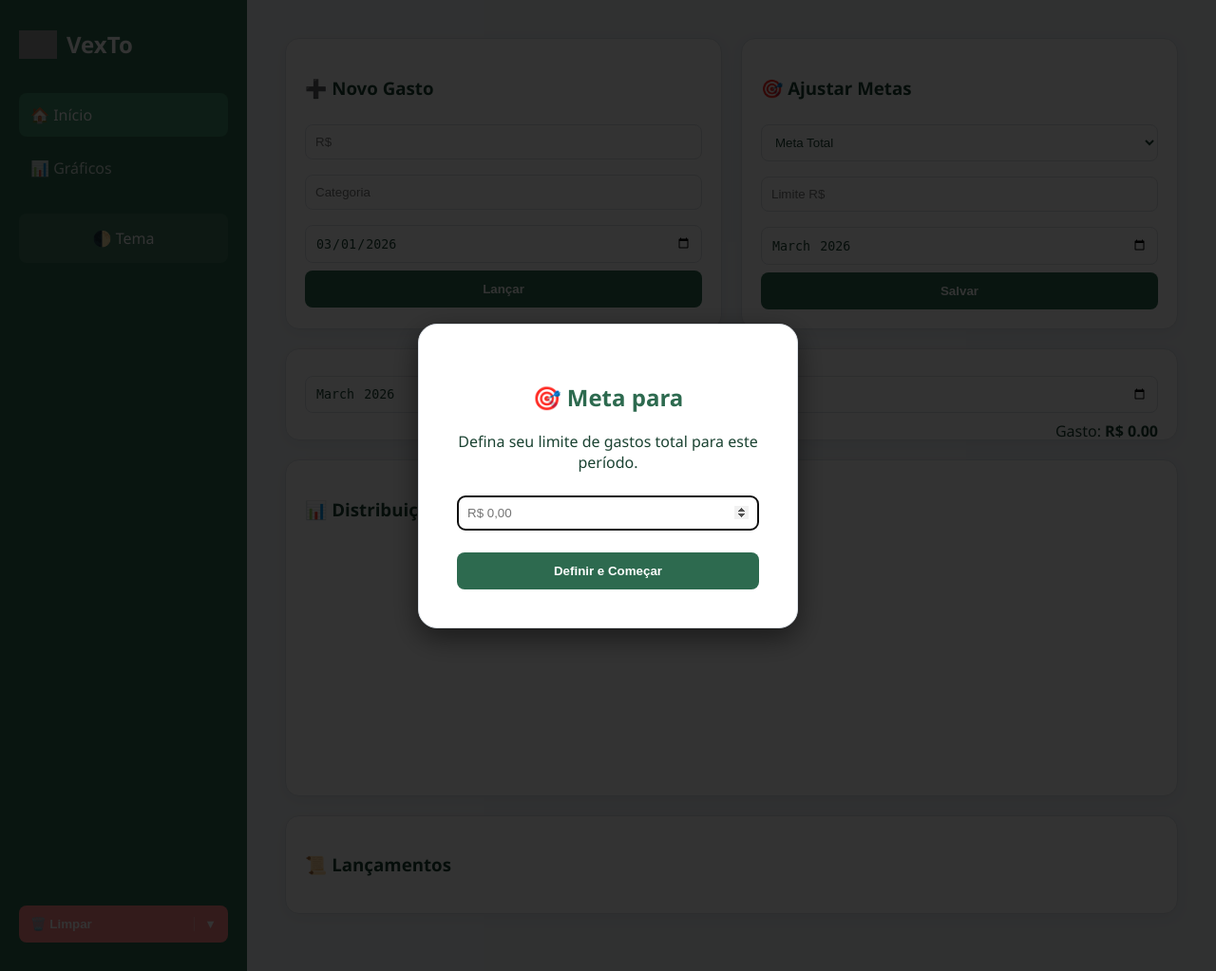
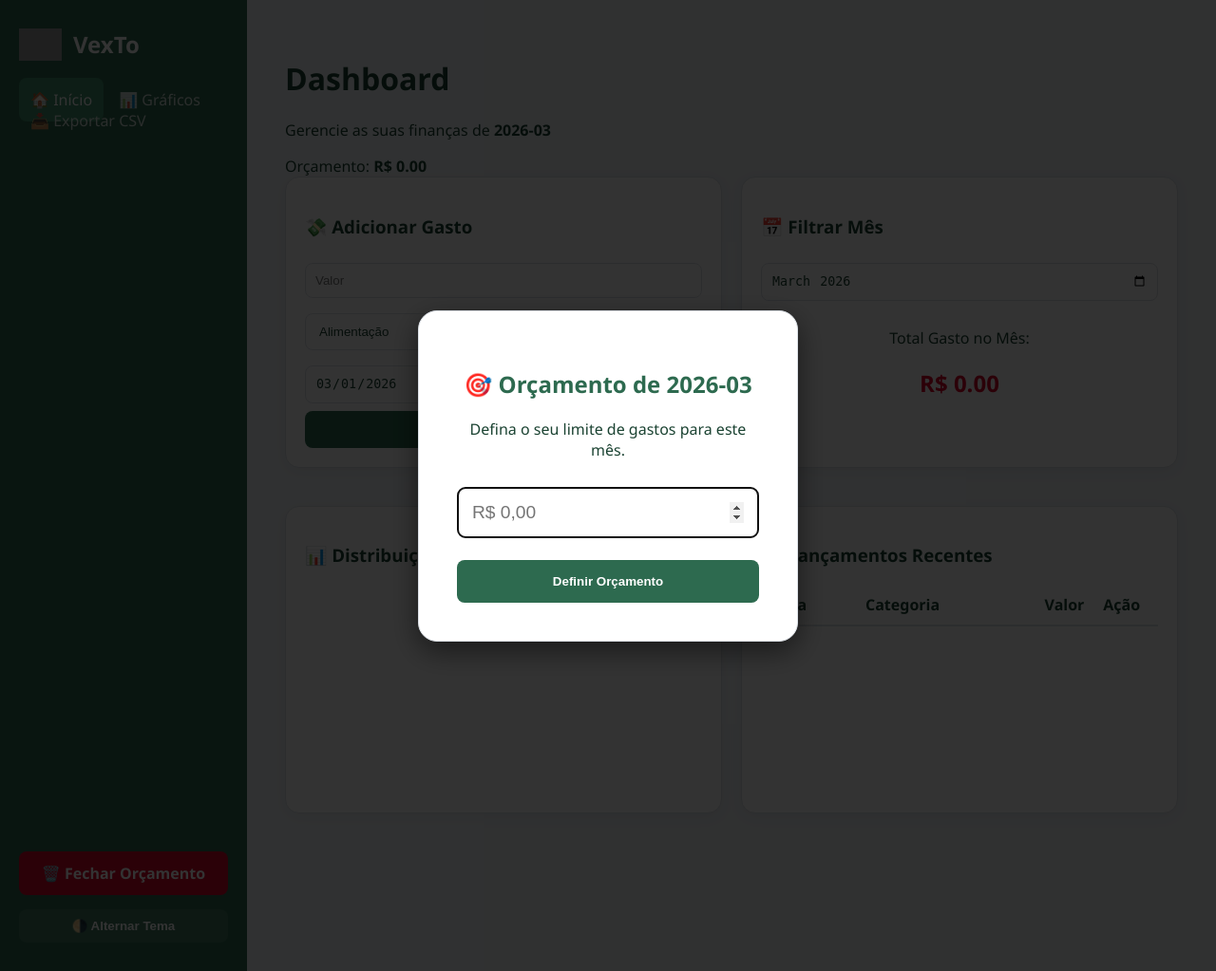
Before and after one commit to Gabgx72/VexTo, a Flask app: page / in a window 1280 px wide. Shown: the whole page at 95% size. Run offline with Flask 3, Linux system fonts and the light colour scheme; data that the repository does not hold is empty; grey boxes are pictures that could not be loaded.

Commit message:
Update index.html

```diff
--- a/templates/index.html
+++ b/templates/index.html
@@ -4,9 +4,7 @@
     <meta charset="UTF-8">
     <meta name="viewport" content="width=device-width, initial-scale=1.0">
     <title>Vexto - Dashboard</title>
-
     <link rel="shortcut icon" href="{{ url_for('static', filename='Vexto_Logo.png') }}" type="image/png">
-
     <link rel="stylesheet" href="{{ url_for('static', filename='Style.css') }}">
     <script src="https://cdn.jsdelivr.net/npm/chart.js"></script>
 </head>
@@ -22,97 +20,106 @@
     {% if not meta_atual_existe %}
     <div id="modal-boas-vindas" class="modal-overlay">
         <div class="card modal-content">
-            <h2 style="color: var(--primary);">🎯 Meta para {{ mes_atual }}</h2>
-            <p>Defina seu limite de gastos total para este período.</p>
-            <form action="/definir_meta" method="POST">
+            <h2 style="color: var(--primary); text-align: center;">🎯 Orçamento de {{ mes_selecionado }}</h2>
+            <p style="text-align: center;">Defina o seu limite de gastos para este mês.</p>
+            <form action="/definir_meta" method="POST" style="margin-top: 20px;">
                 <input type="hidden" name="categoria" value="Global">
-                <input type="hidden" name="mes" value="{{ mes_atual }}">
-                <input type="number" step="0.01" name="valor_limite" placeholder="R$ 0,00" required autofocus>
-                <button type="submit" style="margin-top: 15px;">Definir e Começar</button>
+                <input type="hidden" name="mes" value="{{ mes_selecionado }}">
+                <input type="number" step="0.01" name="valor" placeholder="R$ 0,00" required autofocus
+                       style="width: 100%; padding: 15px; border-radius: 8px; border: 1px solid #ddd; font-size: 1.2rem;">
+                <button type="submit" class="btn-confirmar" style="width: 100%; margin-top: 15px; padding: 15px;">Definir Orçamento</button>
             </form>
         </div>
     </div>
     {% endif %}
 
     <aside class="sidebar">
-        <div class="logo-sidebar" style="display: flex; align-items: center; gap: 10px; margin-bottom: 30px;">
-            <img src="{{ url_for('static', filename='Vexto_Logo.png') }}" alt="Vexto" width="40">
-            <h2 style="color: white; margin: 0; font-family: 'Segoe UI', bold;">VexTo</h2>
+        <div class="logo-sidebar" style="display: flex; align-items: center; gap: 12px; margin-bottom: 30px;">
+            <img src="{{ url_for('static', filename='Vexto_Logo.png') }}" alt="Vexto" width="45">
+            <h2 style="color: white; margin: 0; font-size: 1.5rem;">VexTo</h2>
         </div>
-
+        <nav>
             <a href="/" class="active">🏠 Início</a>
             <a href="/graficos">📊 Gráficos</a>
+            <a href="/exportar_csv?mes={{ mes_selecionado }}">📥 Exportar CSV</a>
+        </nav>
 
-        <div id="theme-toggle" class="theme-switch" style="cursor:pointer; margin-top: 20px;">🌓 Tema</div>
-
-        <div class="dropdown-limpeza" style="margin-top: auto;">
-            <button class="btn-limpar-principal" id="btnLimparMaster">
-                <span>🗑️ Limpar</span> <span class="alça-seta">▼</span>
-            </button>
-            <div class="menu-limpeza" id="menuLimpeza">
-                <a href="/limpar_mes?mes={{ mes_selecionado }}">🗓️ Limpar Mês</a>
-                <a href="/limpar_tudo" onclick="return confirm('Apagar todo o histórico?')">⚠️ Resetar Tudo</a>
-            </div>
+        <div style="margin-top: auto;">
+            <a href="/limpar_mes?mes={{ mes_selecionado }}"
+               onclick="return confirm('ATENÇÃO: Isso apagará todos os gastos e a meta deste mês. Continuar?')"
+               style="background: #d90429; color: white; padding: 12px; text-decoration: none; border-radius: 8px; display: block; text-align: center; font-weight: bold;">
+               🗑️ Fechar Orçamento
+            </a>
+            <button id="theme-toggle" style="width: 100%; margin-top: 10px; padding: 10px; background: rgba(255,255,255,0.1); border: none; color: white; border-radius: 8px; cursor: pointer;">🌗 Alternar Tema</button>
         </div>
     </aside>
 
     <main class="main-content">
-        <div class="container">
-            <div id="container-alertas">
-                {% if mensagem_sucesso %}<div class="alerta sucesso fade-out">{{ mensagem_sucesso }}</div>{% endif %}
-                {% if meta_global > 0 and total > meta_global %}
-                    <div class="pop-up-perigo fade-out">🚨 Meta global ultrapassada!</div>
-                {% endif %}
+        <header class="header">
+            <div class="title-area">
+                <h1>Dashboard</h1>
+                <p>Gerencie as suas finanças de <strong>{{ mes_selecionado }}</strong></p>
             </div>
+            <div class="card-meta-status">
+                <span>Orçamento: <strong>R$ {{ "%.2f"|format(meta_global) }}</strong></span>
+            </div>
+        </header>
 
-            <div class="forms-grid">
+        <div class="dashboard-grid">
             <div class="card">
-                    <h3>➕ Novo Gasto</h3>
+                <h3>💸 Adicionar Gasto</h3>
                 <form action="/add" method="POST">
-                        <input type="number" step="0.01" name="valor" placeholder="R$" required>
-                        <input type="text" name="categoria" placeholder="Categoria" required>
-                        <input type="date" name="data" value="{{ mes_selecionado }}-01">
-                        <button type="submit">Lançar</button>
-                    </form>
-                </div>
-                <div class="card">
-                    <h3>🎯 Ajustar Metas</h3>
-                    <form action="/definir_meta" method="POST">
+                    <input type="number" step="0.01" name="valor" placeholder="Valor" required>
                     <select name="categoria">
-                            <option value="Global">Meta Total</option>
                         <option value="Alimentação">Alimentação</option>
                         <option value="Transporte">Transporte</option>
+                        <option value="Lazer">Lazer</option>
+                        <option value="Saúde">Saúde</option>
+                        <option value="Educação">Educação</option>
+                        <option value="Outros">Outros</option>
                     </select>
-                        <input type="number" step="0.01" name="valor_limite" placeholder="Limite R$" required>
-                        <input type="month" name="mes" value="{{ mes_selecionado }}">
-                        <button type="submit">Salvar</button>
-                    </form>
-                </div>
-            </div>
-
-            <div class="card filters">
-                <form method="GET">
-                    <input type="month" name="mes" value="{{ mes_selecionado }}" onchange="this.form.submit()">
-                    <span style="float: right;">Gasto: <strong>R$ {{ "%.2f"|format(total) }}</strong></span>
+                    <input type="date" name="data" value="{{ mes_selecionado }}-01" required>
+                    <button type="submit" style="background: var(--primary); color: white;">Salvar Gasto</button>
                 </form>
             </div>
 
             <div class="card">
-                <h3>📊 Distribuição de {{ mes_selecionado }}</h3>
-                <div style="height: 250px;"><canvas id="graficoPizzaHome"></canvas></div>
+                <h3>📅 Filtrar Mês</h3>
+                <form method="GET">
+                    <input type="month" name="mes" value="{{ mes_selecionado }}" onchange="this.form.submit()" style="width: 100%;">
+                </form>
+                <div style="margin-top: 20px; text-align: center;">
+                    <p>Total Gasto no Mês:</p>
+                    <h2 style="color: var(--danger);">R$ {{ "%.2f"|format(total) }}</h2>
+                </div>
             </div>
 
             <div class="card">
-                <h3>📜 Lançamentos</h3>
-                <table style="width:100%; border-collapse: collapse;">
+                <h3>📊 Distribuição</h3>
+                <div style="height: 220px;"><canvas id="graficoPizzaHome"></canvas></div>
+            </div>
+
+            <div class="card full-width">
+                <h3>📜 Lançamentos Recentes</h3>
+                <table style="width: 100%; border-collapse: collapse;">
+                    <thead>
+                        <tr style="border-bottom: 2px solid var(--border);">
+                            <th style="text-align: left; padding: 10px;">Data</th>
+                            <th style="text-align: left;">Categoria</th>
+                            <th style="text-align: right;">Valor</th>
+                            <th style="text-align: center;">Ação</th>
+                        </tr>
+                    </thead>
+                    <tbody>
                         {% for gasto in gastos %}
-                    <tr style="border-bottom: 1px solid #eee;">
-                        <td style="padding:10px;">{{ gasto.data }}</td>
+                        <tr style="border-bottom: 1px solid var(--border);">
+                            <td style="padding: 12px;">{{ gasto.data }}</td>
                             <td>{{ gasto.categoria }}</td>
-                        <td style="text-align:right">R$ {{ "%.2f"|format(gasto.valor) }}</td>
-                        <td style="text-align:center"><a href="/delete/{{ gasto.id }}" style="color:red; text-decoration:none;">✕</a></td>
+                            <td style="text-align: right; font-weight: bold;">R$ {{ "%.2f"|format(gasto.valor) }}</td>
+                            <td style="text-align: center;"><a href="/delete/{{ gasto.id }}" style="color: var(--danger); text-decoration: none; font-weight: bold;">✕</a></td>
                         </tr>
                         {% endfor %}
+                    </tbody>
                 </table>
             </div>
         </div>
```
Lines whose indentation alone changed are shown as unchanged.
